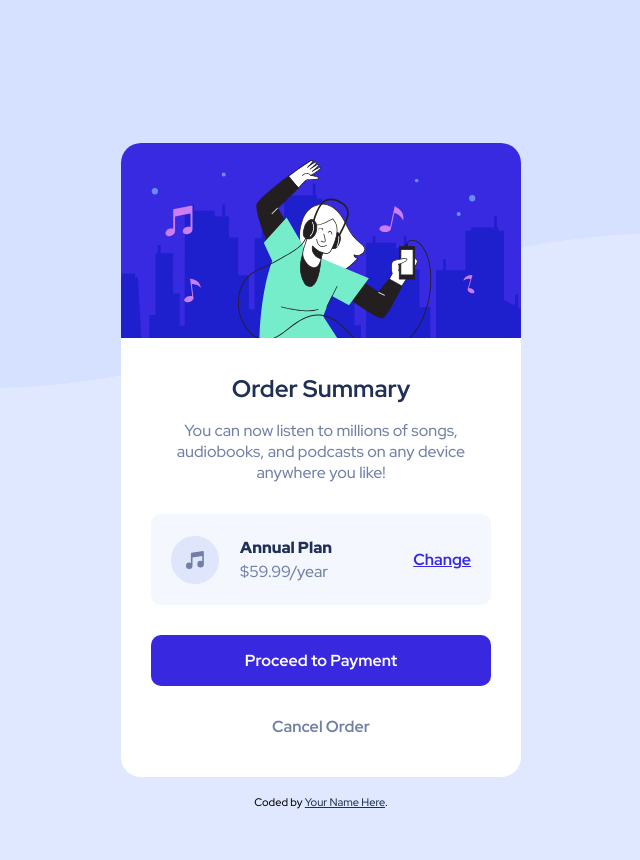
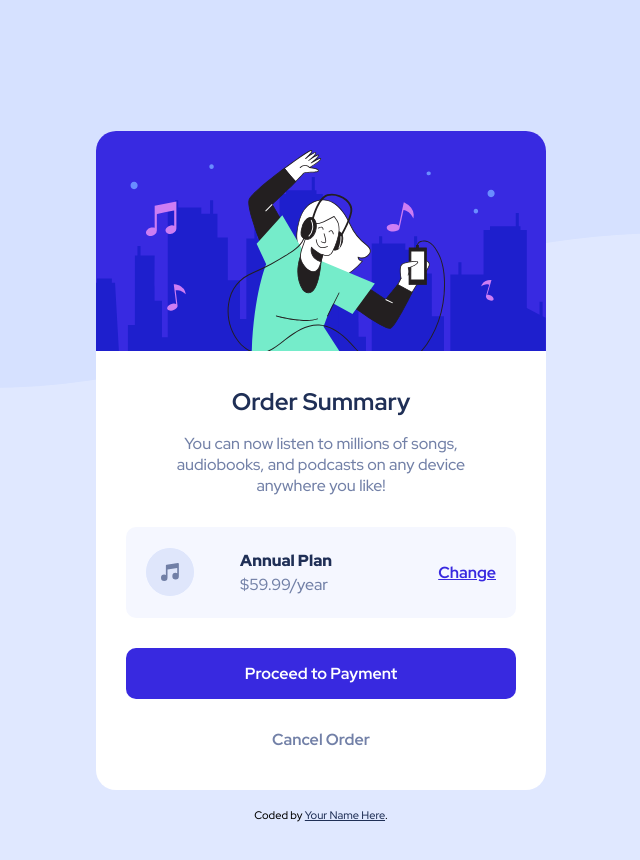
Before and after one commit to Ilkenza/Order-summary-card, a plain HTML site: page index.html in a window 1280 px wide. Shown: the whole page, without its empty margins (319-959 px from the left). Drawn offline with Linux system fonts and the light colour scheme.

Commit message:
Update style.css

```diff
--- a/style.css
+++ b/style.css
@@ -25,12 +25,12 @@ body .all-osc {
   flex-direction: column;
 }
 body .all-osc .osc {
-  max-width: 400px;
+  max-width: 500px;
   background: #FFFFFF;
   border-radius: 20px;
 }
 body .all-osc .osc .ih {
-  max-width: 400px;
+  max-width: 500px;
   border-top-left-radius: 20px;
   border-top-right-radius: 20px;
 }
@@ -46,11 +46,11 @@ body .all-osc .osc .osc-text h2 {
 body .all-osc .osc .osc-text .otp {
   font-size: 16px;
   color: hsl(224deg, 23%, 55%);
-  max-width: 300px;
+  max-width: 350px;
   text-align: center;
 }
 body .all-osc .osc .osc-text .osc-min {
-  width: 300px;
+  width: 350px;
   background: hsl(225deg, 100%, 98%);
   display: flex;
   align-items: center;
@@ -88,7 +88,7 @@ body .all-osc .osc .osc-text .osc-min a:hover {
 body .all-osc .osc .osc-text .ptp {
   background: hsl(245deg, 75%, 52%);
   color: #FFFFFF;
-  width: 300px;
+  width: 350px;
   padding: 15px 20px;
   border-radius: 10px;
   text-decoration: none;
```
